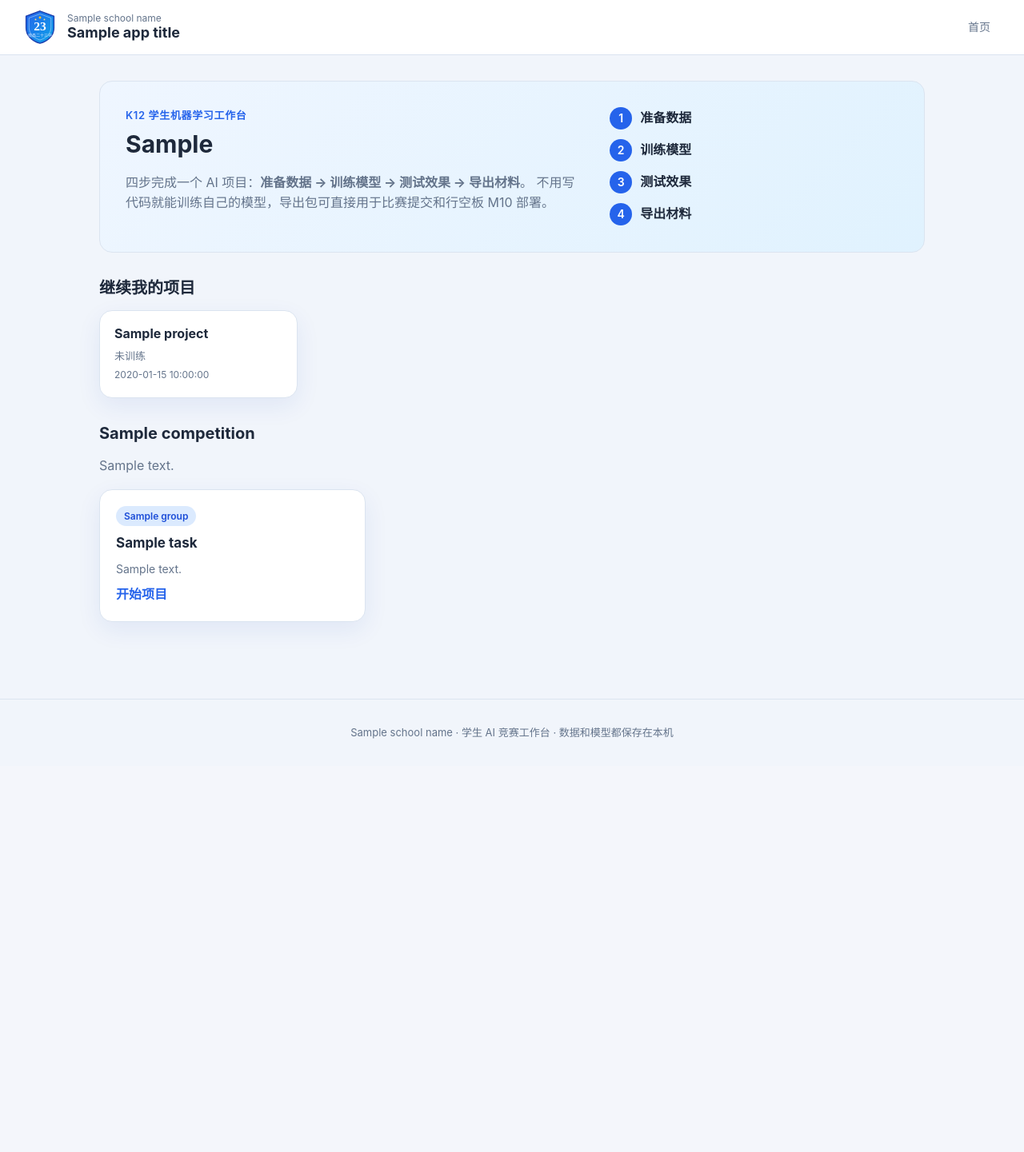
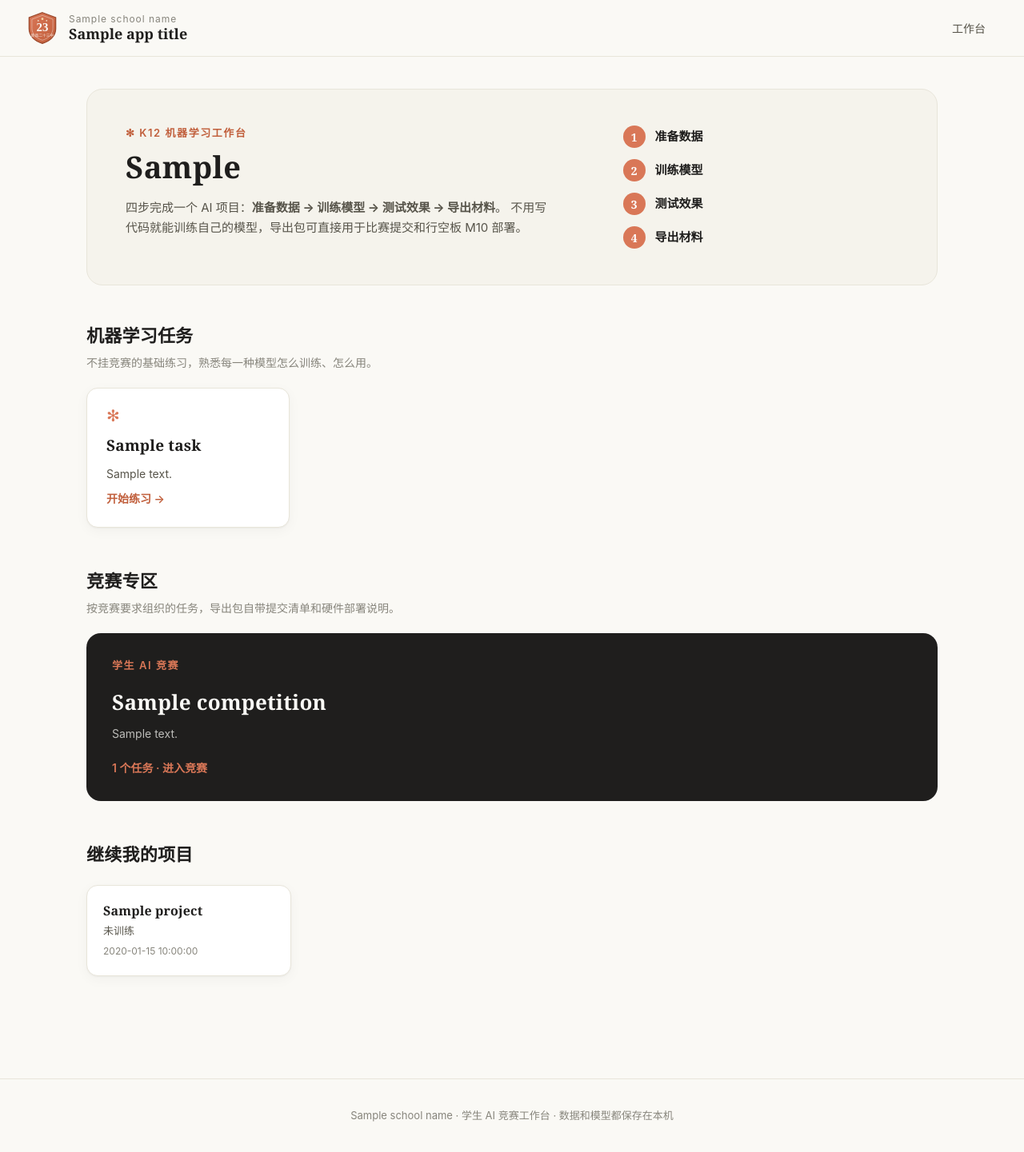
Before and after one commit to yuanyuan201602/lite-deeplearning-studio, a Python web app: template templates/index.html in a window 1280 px wide. Shown: the whole page at 80% size. Before the commit the page ends 924 px from the top, so only its background shows below. Run offline with Jinja, Linux system fonts and the light colour scheme; the template is opened without the code that fills it: most values are stand-ins (such as "Sample title", 1, 10 or a date in 2020).

Commit message:
feat: rebuild homepage as ML workbench with Claude-style theme

```diff
--- a/static/styles.css
+++ b/static/styles.css
@@ -1,18 +1,23 @@
 :root {
   color-scheme: light;
-  --bg: #f1f5fb;
+  --bg: #faf9f5;
   --surface: #ffffff;
-  --text: #1e293b;
-  --muted: #64748b;
-  --line: #dbe4f0;
-  --accent: #2563eb;
-  --accent-strong: #1d4ed8;
-  --accent-soft: #dbeafe;
-  --sky: #0ea5e9;
-  --ok: #15803d;
-  --warning: #b91c1c;
-  --radius: 16px;
-  --shadow: 0 10px 30px rgba(30, 64, 175, 0.08);
+  --surface-warm: #f5f3ec;
+  --text: #1f1e1d;
+  --soft: #57544a;
+  --muted: #87857c;
+  --line: #e8e5da;
+  --accent: #d97757;
+  --accent-strong: #c15f3c;
+  --accent-soft: #f8eae2;
+  --accent-deep: #9c4a2d;
+  --ok: #3e7c4f;
+  --ok-soft: #e8f0e8;
+  --warning: #b42318;
+  --radius: 14px;
+  --radius-sm: 10px;
+  --shadow: 0 1px 2px rgba(31, 30, 29, 0.04), 0 4px 16px rgba(31, 30, 29, 0.04);
+  --font-display: "Tiempos Headline", Georgia, "Songti SC", "STSong", "SimSun", serif;
 }
 
 * {
@@ -26,7 +31,7 @@ body {
   font-family:
     -apple-system, BlinkMacSystemFont, "PingFang SC", "Hiragino Sans GB",
     "Microsoft YaHei", "Segoe UI", sans-serif;
-  line-height: 1.6;
+  line-height: 1.65;
 }
 
 a {
@@ -39,14 +44,23 @@ button {
   cursor: pointer;
 }
 
+h1,
+h2,
+h3 {
+  font-family: var(--font-display);
+  font-weight: 600;
+  letter-spacing: 0.01em;
+}
+
 /* ---------- layout chrome ---------- */
 
 .topbar {
   display: flex;
   align-items: center;
   justify-content: space-between;
-  padding: 12px 28px;
-  background: var(--surface);
+  padding: 14px 32px;
+  background: rgba(250, 249, 245, 0.92);
+  backdrop-filter: blur(8px);
   border-bottom: 1px solid var(--line);
   position: sticky;
   top: 0;
@@ -60,42 +74,45 @@ button {
 }
 
 .brand-logo {
-  width: 44px;
-  height: 44px;
+  width: 42px;
+  height: 42px;
 }
 
 .brand-text {
   display: flex;
   flex-direction: column;
-  line-height: 1.25;
+  line-height: 1.3;
 }
 
 .brand-school {
   font-size: 12px;
   color: var(--muted);
+  letter-spacing: 0.08em;
 }
 
 .brand-title {
+  font-family: var(--font-display);
   font-size: 18px;
-  font-weight: 700;
+  font-weight: 600;
 }
 
 .topnav a {
-  padding: 8px 14px;
+  padding: 8px 16px;
   border-radius: 999px;
-  color: var(--muted);
+  color: var(--soft);
   font-size: 14px;
+  transition: background 0.15s ease, color 0.15s ease;
 }
 
 .topnav a:hover {
   background: var(--accent-soft);
-  color: var(--accent-strong);
+  color: var(--accent-deep);
 }
 
 .page {
-  max-width: 1080px;
+  max-width: 1120px;
   margin: 0 auto;
-  padding: 32px 24px 64px;
+  padding: 40px 28px 80px;
 }
 
 .footer {
@@ -103,54 +120,59 @@ button {
   text-align: center;
   color: var(--muted);
   font-size: 13px;
-  padding: 18px;
+  padding: 22px;
 }
 
 .crumbs {
   font-size: 13px;
   color: var(--muted);
-  margin-bottom: 18px;
+  margin-bottom: 22px;
 }
 
 .crumbs a:hover {
-  color: var(--accent);
+  color: var(--accent-strong);
 }
 
 .eyebrow {
-  text-transform: none;
-  letter-spacing: 0.05em;
+  letter-spacing: 0.12em;
   font-size: 13px;
   font-weight: 600;
-  color: var(--accent);
-  margin: 0 0 6px;
+  color: var(--accent-strong);
+  margin: 0 0 8px;
 }
 
 h1 {
-  font-size: 30px;
-  margin: 0 0 10px;
-  line-height: 1.3;
+  font-size: 34px;
+  margin: 0 0 12px;
+  line-height: 1.25;
 }
 
 h2 {
-  font-size: 20px;
+  font-size: 22px;
   margin: 0 0 12px;
 }
 
-/* ---------- home ---------- */
+/* ---------- workbench home ---------- */
 
 .hero {
   display: grid;
-  grid-template-columns: 1.6fr 1fr;
-  gap: 28px;
-  background: linear-gradient(135deg, #eff6ff, #e0f2fe);
+  grid-template-columns: 1.7fr 1fr;
+  gap: 36px;
+  background: var(--surface-warm);
   border: 1px solid var(--line);
-  border-radius: var(--radius);
-  padding: 32px;
-  margin-bottom: 28px;
+  border-radius: 20px;
+  padding: 44px 48px;
+  margin-bottom: 44px;
+}
+
+.hero h1 {
+  font-size: 38px;
 }
 
 .hero-copy {
-  color: var(--muted);
+  color: var(--soft);
+  font-size: 15px;
+  max-width: 56ch;
 }
 
 .hero-steps {
@@ -160,8 +182,9 @@ h2 {
   display: flex;
   flex-direction: column;
   justify-content: center;
-  gap: 12px;
+  gap: 14px;
   font-weight: 600;
+  font-size: 15px;
 }
 
 .step-dot {
@@ -174,11 +197,112 @@ h2 {
   background: var(--accent);
   color: #fff;
   font-size: 14px;
-  margin-right: 10px;
+  margin-right: 12px;
+  font-family: Georgia, serif;
 }
 
-.recent {
-  margin-bottom: 28px;
+.workbench-section {
+  margin-bottom: 48px;
+}
+
+.section-heading {
+  margin-bottom: 20px;
+}
+
+.section-heading h2 {
+  margin-bottom: 4px;
+}
+
+.section-heading p {
+  margin: 0;
+  color: var(--muted);
+  font-size: 14px;
+}
+
+.skill-grid {
+  display: grid;
+  grid-template-columns: repeat(auto-fill, minmax(240px, 1fr));
+  gap: 16px;
+}
+
+.skill-card {
+  display: flex;
+  flex-direction: column;
+  gap: 8px;
+  background: var(--surface);
+  border: 1px solid var(--line);
+  border-radius: var(--radius);
+  padding: 24px;
+  box-shadow: var(--shadow);
+  transition: transform 0.15s ease, border-color 0.15s ease;
+}
+
+.skill-card:hover {
+  transform: translateY(-3px);
+  border-color: var(--accent);
+}
+
+.skill-mark {
+  color: var(--accent);
+  font-size: 20px;
+  line-height: 1;
+}
+
+.skill-card h3 {
+  margin: 4px 0 0;
+  font-size: 19px;
+}
+
+.skill-card p {
+  margin: 0;
+  color: var(--soft);
+  font-size: 14px;
+  flex: 1;
+}
+
+.competition-grid {
+  display: grid;
+  grid-template-columns: repeat(auto-fit, minmax(320px, 1fr));
+  gap: 18px;
+}
+
+.competition-card {
+  background: var(--text);
+  color: #faf9f5;
+  border-radius: 18px;
+  padding: 30px 32px;
+  display: flex;
+  flex-direction: column;
+  gap: 6px;
+  transition: transform 0.15s ease, box-shadow 0.15s ease;
+}
+
+.competition-card:hover {
+  transform: translateY(-3px);
+  box-shadow: 0 12px 32px rgba(31, 30, 29, 0.18);
+}
+
+.competition-card .eyebrow {
+  color: var(--accent);
+}
+
+.competition-card h3 {
+  margin: 0;
+  font-size: 26px;
+}
+
+.competition-copy {
+  margin: 0;
+  color: rgba(250, 249, 245, 0.72);
+  font-size: 14px;
+  flex: 1;
+}
+
+.competition-meta {
+  margin-top: 14px;
+  font-size: 14px;
+  font-weight: 600;
+  color: var(--accent);
 }
 
 .recent-grid {
@@ -191,9 +315,9 @@ h2 {
   background: var(--surface);
   border: 1px solid var(--line);
   border-radius: var(--radius);
-  padding: 16px 18px;
+  padding: 18px 20px;
   box-shadow: var(--shadow);
-  transition: transform 0.12s ease;
+  transition: transform 0.15s ease, border-color 0.15s ease;
 }
 
 .recent-card:hover {
@@ -202,14 +326,18 @@ h2 {
 }
 
 .recent-card h3 {
-  margin: 0 0 4px;
+  margin: 0 0 2px;
   font-size: 16px;
 }
 
 .recent-card p {
   margin: 0;
+  color: var(--soft);
+  font-size: 13px;
+}
+
+.recent-status {
   color: var(--muted);
-  font-size: 13px;
 }
 
 .recent-time {
@@ -217,20 +345,17 @@ h2 {
   color: var(--muted);
 }
 
-.competition {
-  margin-bottom: 32px;
-}
+/* ---------- competition page ---------- */
 
-.competition-heading p {
-  color: var(--muted);
-  margin-top: 4px;
+.competition-head {
+  margin-bottom: 36px;
+  max-width: 70ch;
 }
 
 .task-grid {
   display: grid;
   grid-template-columns: repeat(auto-fill, minmax(280px, 1fr));
   gap: 16px;
-  margin-top: 16px;
 }
 
 .task-card {
@@ -240,9 +365,9 @@ h2 {
   background: var(--surface);
   border: 1px solid var(--line);
   border-radius: var(--radius);
-  padding: 20px;
+  padding: 24px;
   box-shadow: var(--shadow);
-  transition: transform 0.12s ease, border-color 0.12s ease;
+  transition: transform 0.15s ease, border-color 0.15s ease;
 }
 
 .task-card:hover {
@@ -254,27 +379,32 @@ h2 {
   align-self: flex-start;
   font-size: 12px;
   font-weight: 600;
-  color: var(--accent-strong);
+  color: var(--accent-deep);
   background: var(--accent-soft);
   border-radius: 999px;
-  padding: 3px 10px;
+  padding: 3px 12px;
 }
 
 .task-card h3 {
   margin: 0;
-  font-size: 17px;
+  font-size: 18px;
 }
 
 .task-card p {
   margin: 0;
-  color: var(--muted);
+  color: var(--soft);
   font-size: 14px;
   flex: 1;
 }
 
 .task-action {
   font-weight: 600;
-  color: var(--accent);
+  font-size: 14px;
+  color: var(--accent-strong);
+}
+
+.task-action::after {
+  content: " →";
 }
 
 /* ---------- task page / create form ---------- */
--- a/templates/base.html
+++ b/templates/base.html
@@ -4,20 +4,20 @@
     <meta charset="utf-8" />
     <meta name="viewport" content="width=device-width, initial-scale=1" />
     <title>{% block title %}{{ app_title | default("Lite DeepLearning Studio") }}{% endblock %}</title>
-    <link rel="icon" type="image/svg+xml" href="{{ url_for('static', path='/logo.svg') }}" />
-    <link rel="stylesheet" href="{{ url_for('static', path='/styles.css') }}" />
+    <link rel="icon" type="image/svg+xml" href="{{ url_for('static', path='/logo.svg') }}?v={{ asset_version }}" />
+    <link rel="stylesheet" href="{{ url_for('static', path='/styles.css') }}?v={{ asset_version }}" />
   </head>
   <body>
     <header class="topbar">
       <a class="brand" href="/">
-        <img class="brand-logo" src="{{ url_for('static', path='/logo.svg') }}" alt="校徽" />
+        <img class="brand-logo" src="{{ url_for('static', path='/logo.svg') }}?v={{ asset_version }}" alt="校徽" />
         <span class="brand-text">
           <span class="brand-school">{{ school_name }}</span>
           <span class="brand-title">{{ app_title | default("Lite DeepLearning Studio") }}</span>
         </span>
       </a>
       <nav class="topnav">
-        <a href="/">首页</a>
+        <a href="/">工作台</a>
       </nav>
     </header>
     <main class="page">
--- a/templates/index.html
+++ b/templates/index.html
@@ -1,11 +1,11 @@
 {% extends "base.html" %}
 
-{% block title %}{{ app_title }} · 首页{% endblock %}
+{% block title %}{{ app_title }} · 工作台{% endblock %}
 
 {% block content %}
   <section class="hero">
     <div class="hero-text">
-      <p class="eyebrow">K12 学生机器学习工作台</p>
+      <p class="eyebrow">✻ K12 机器学习工作台</p>
       <h1>{{ app_intro }}</h1>
       <p class="hero-copy">
         四步完成一个 AI 项目：<strong>准备数据 → 训练模型 → 测试效果 → 导出材料</strong>。
@@ -20,14 +20,51 @@
     </ol>
   </section>
 
+  <section class="workbench-section">
+    <div class="section-heading">
+      <h2>机器学习任务</h2>
+      <p>不挂竞赛的基础练习，熟悉每一种模型怎么训练、怎么用。</p>
+    </div>
+    <div class="skill-grid">
+      {% for task in general_tasks %}
+        <a class="skill-card" href="/workflow/general_ml/{{ task.slug }}">
+          <span class="skill-mark">✻</span>
+          <h3>{{ task.title }}</h3>
+          <p>{{ task.summary }}</p>
+          <span class="task-action">开始练习</span>
+        </a>
+      {% endfor %}
+    </div>
+  </section>
+
+  <section class="workbench-section">
+    <div class="section-heading">
+      <h2>竞赛专区</h2>
+      <p>按竞赛要求组织的任务，导出包自带提交清单和硬件部署说明。</p>
+    </div>
+    <div class="competition-grid">
+      {% for competition in competitions %}
+        <a class="competition-card" href="/competition/{{ competition.slug }}">
+          <p class="eyebrow">学生 AI 竞赛</p>
+          <h3>{{ competition.title }}</h3>
+          <p class="competition-copy">{{ competition.summary }}</p>
+          <span class="competition-meta">{{ competition.tasks | length }} 个任务 · 进入竞赛</span>
+        </a>
+      {% endfor %}
+    </div>
+  </section>
+
   {% if recent_projects %}
-    <section class="recent">
-      <h2>继续我的项目</h2>
+    <section class="workbench-section recent">
+      <div class="section-heading">
+        <h2>继续我的项目</h2>
+      </div>
       <div class="recent-grid">
         {% for project in recent_projects %}
           <a class="recent-card" href="/project/{{ project.project_id }}">
             <h3>{{ project.project_name }}</h3>
-            <p>
+            <p>{{ task_title(project.competition_slug, project.task_slug) }}</p>
+            <p class="recent-status">
               {% if project.train_report %}已训练{% else %}未训练{% endif %}
               {% if project.export_file %} · 已导出{% endif %}
             </p>
@@ -37,25 +74,4 @@
       </div>
     </section>
   {% endif %}
-
-  <section class="competition-list">
-    {% for competition in competitions %}
-      <article class="competition">
-        <div class="competition-heading">
-          <h2>{{ competition.title }}</h2>
-          <p>{{ competition.summary }}</p>
-        </div>
-        <div class="task-grid">
-          {% for task in competition.tasks %}
-            <a class="task-card" href="/workflow/{{ competition.slug }}/{{ task.slug }}">
-              <span class="task-label">{{ task.group }}</span>
-              <h3>{{ task.title }}</h3>
-              <p>{{ task.summary }}</p>
-              <span class="task-action">开始项目</span>
-            </a>
-          {% endfor %}
-        </div>
-      </article>
-    {% endfor %}
-  </section>
 {% endblock %}
```
Also changed, not shown: other parts of static/styles.css (+102 -64 lines), CLAUDE.md (+4 -1 lines), app/main.py (+39 -2 lines), templates/competition.html (added, +51 -0 lines), templates/project.html (+6 -2 lines), templates/workflow.html (+8 -3 lines), static/logo.svg.
